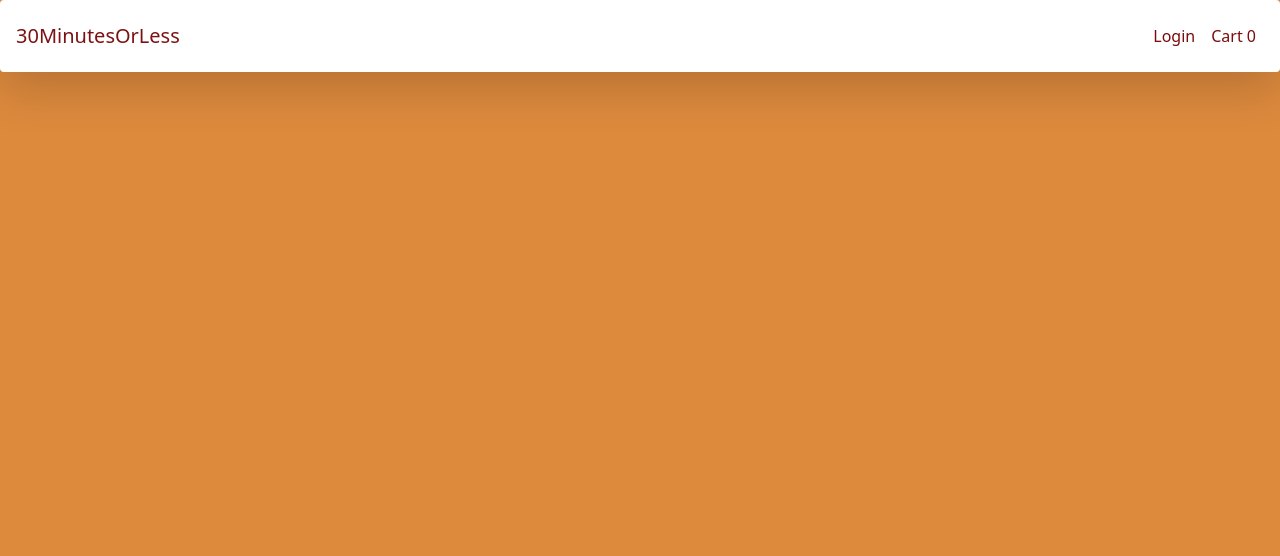
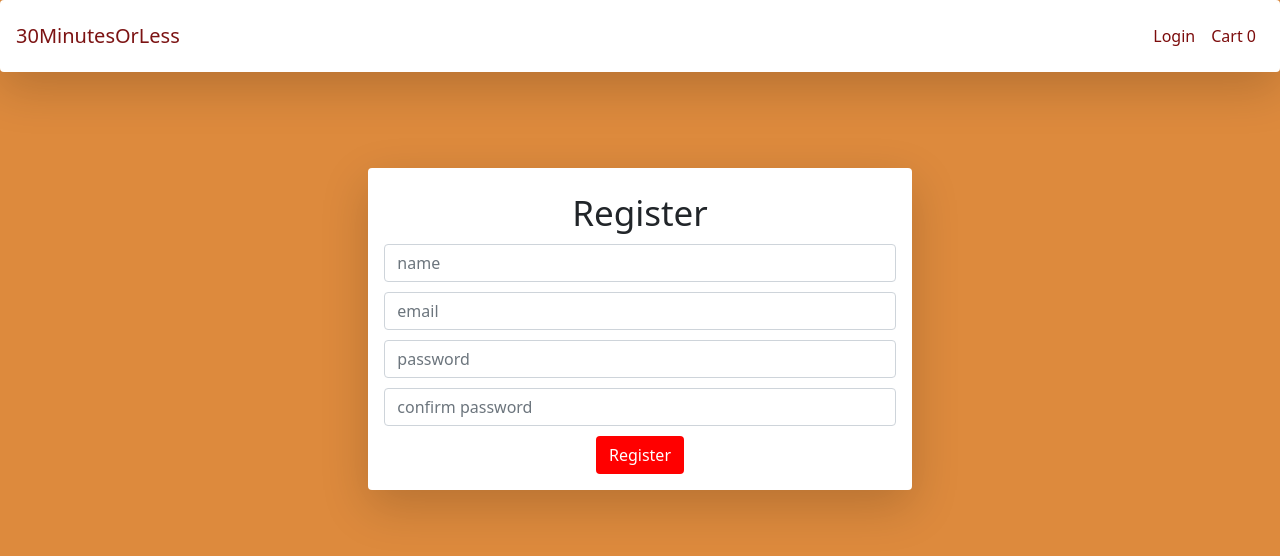
Before and after one commit to JohnMaturan97/30MinutesOrLess-App, a React (Create React App) app in the folder 30minutesorless-frontend/: page /register in a window 1280 px wide. Shown: the top 556 px of the page. Built offline with nearby package versions, Linux system fonts and the light colour scheme.

Commit message:
added register authentication

```diff
--- a/30minutesorless-frontend/src/App.js
+++ b/30minutesorless-frontend/src/App.js
@@ -6,6 +6,9 @@ import 'bootstrap'
 import Navbar from "./components/Navbar";
 import Homescreen from './screens/Homescreen';
 import Cartscreen from './screens/Cartscreen';
+import Registerscreen from './screens/Registerscreen';
+import Loginscreen from './screens/Loginscreen';
+
 
 function App() {
   return (
@@ -16,6 +19,8 @@ function App() {
 
       <Route path="/" exact component={Homescreen} />
       <Route path="/cart" exact component={Cartscreen}/>
+      <Route path="/register" exact component={Registerscreen}/>
+      <Route path='/login' exact component={Loginscreen}/>
 
       </BrowserRouter>
     </div>
--- /dev/null
+++ b/30minutesorless-frontend/src/actions/userActions.js
@@ -0,0 +1,13 @@
+import axios from "axios";
+
+export const registerUser = (user) => async (dispatch) => {
+  dispatch({ type: "USER_REGISTER_REQUEST" });
+
+  try {
+    const response = await axios.post("/api/users/register", user);
+    console.log(response);
+    dispatch({ type: "USER_REGISTER_SUCCESS" });
+  } catch (error) {
+    dispatch({ type: "USER_REGISTER_FAILED" , payload: error});
+  }
+};
--- a/30minutesorless-frontend/src/index.css
+++ b/30minutesorless-frontend/src/index.css
@@ -60,3 +60,13 @@ code {
   .fa-trash{
     color :rgb(124, 12, 12) !important;
   }
+
+  input {
+    margin-top: 10px !important;
+    box-shadow: none !important;
+  }
+
+  .btn {
+    margin-top: 10px !important;
+    box-shadow: none !important;
+  }
--- /dev/null
+++ b/30minutesorless-frontend/src/reducers/userReducers.js
@@ -0,0 +1,21 @@
+export const registerUserReducer = (state = {}, action) => {
+  switch (action.type) {
+    case "USER_REGISTER_REQUEST":
+      return {
+        loading: true,
+      };
+    case "USER_REGISTER_SUCCESS":
+      return {
+        loading: false,
+        success: true,
+      };
+
+    case "USER_REGISTER_FAILLED":
+      return {
+        loading: false,
+        error: action.payload,
+      };
+    default:
+      return state;
+  }
+};
--- a/30minutesorless-frontend/src/screens/Cartscreen.js
+++ b/30minutesorless-frontend/src/screens/Cartscreen.js
@@ -28,7 +28,7 @@ export default function Cartscreen() {
                            </div>
 
                            <div className='m-1 w-100'>
-                               <img src={item.image} style={{height:'80px' , height:'80px'}}/>
+                               <img src={item.image} style={{height:'80px' , width: '80px'}}/>
                            </div>
                            <div className='m-1 w-100'>
                            <i className="fa fa-trash mt-5" aria-hidden="true" onClick={()=>{dispatch(deleteFromCart(item))}}></i>
--- /dev/null
+++ b/30minutesorless-frontend/src/screens/Loginscreen.js
@@ -0,0 +1,9 @@
+import React from 'react';
+
+export default function Loginscreen() {
+    return (
+        <div>
+        <h1>Login screen</h1>
+        </div>
+    )
+}
--- /dev/null
+++ b/30minutesorless-frontend/src/screens/Registerscreen.js
@@ -0,0 +1,62 @@
+import React, { useState, useEffect } from "react";
+import {useDispatch, useSelector} from 'react-redux';
+import {registerUser} from '../actions/userActions';
+
+export default function Registerscreen() {
+  const [name, setname] = useState("");
+  const [email, setemail] = useState("");
+  const [password, setpassword] = useState("");
+  const [cpassword, setcpassword] = useState("");
+
+  const dispatch = useDispatch()
+    function register(){
+        if(password != cpassword)
+        {
+            alert("Passwords does not match, Please try again!")
+        } else {
+            const user = {
+                name,
+                email,
+                password
+            }
+            console.log(user);
+            dispatch(registerUser(user))
+        }
+    }
+
+  return (
+    <div>
+      <div className="row justify-content-center mt-5">
+        <div className="col-md-5 mt-5 text-left shadow-lg p-3 mb-5 bg-white rounded">
+          <h2 className="text-center m-2" style={{ fontSize: "35px" }}>
+            Register
+          </h2>
+          <div>
+            <input required type="text" placeholder="name" className="form-control" value={name}
+            onChange={(e) => {setname(e.target.value)}}/>
+            <input required type="text" placeholder="email" className="form-control" value={email}
+            onChange={(e) => {setemail(e.target.value)}}/>
+            <input
+              type="text"
+              placeholder="password"
+              className="form-control"
+              value={password}
+              required
+              onChange={(e) => {setpassword(e.target.value)}}
+            />
+            <input
+              type="text"
+              placeholder="confirm password"
+              className="form-control"
+              value={cpassword}
+              onChange={(e) => {setcpassword(e.target.value)}}
+            />
+            <button onClick={register} className="btn" mt-4>
+              Register
+            </button>
+          </div>
+        </div>
+      </div>
+    </div>
+  );
+}
--- a/30minutesorless-frontend/src/store.js
+++ b/30minutesorless-frontend/src/store.js
@@ -6,10 +6,12 @@ import thunk from 'redux-thunk';
 import {composeWithDevTools} from 'redux-devtools-extension';
 import {getAllPizzasWingsReducers} from './reducers/pizzawingReducers';
 import {cartReducer} from './reducers/cartReducer'
+import { registerUserReducer } from './reducers/userReducers';
 
 const finalReducer = combineReducers ({
     getAllPizzasWingsReducers : getAllPizzasWingsReducers,
-    cartReducer : cartReducer
+    cartReducer : cartReducer,
+    registerUserReducer : registerUserReducer
 })
 
 const cartItems = localStorage.getItem('cartItems') ? JSON.parse(localStorage.getItem('cartItems')) : []
```
